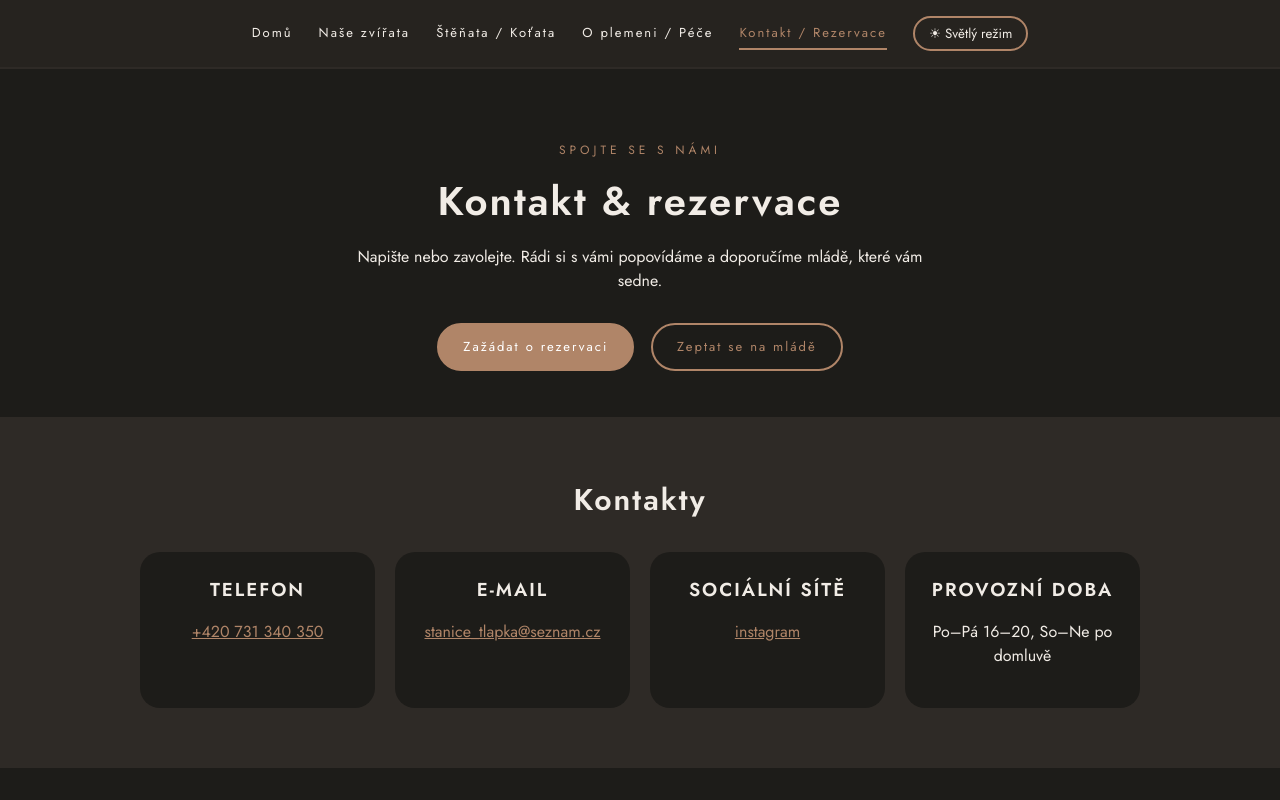
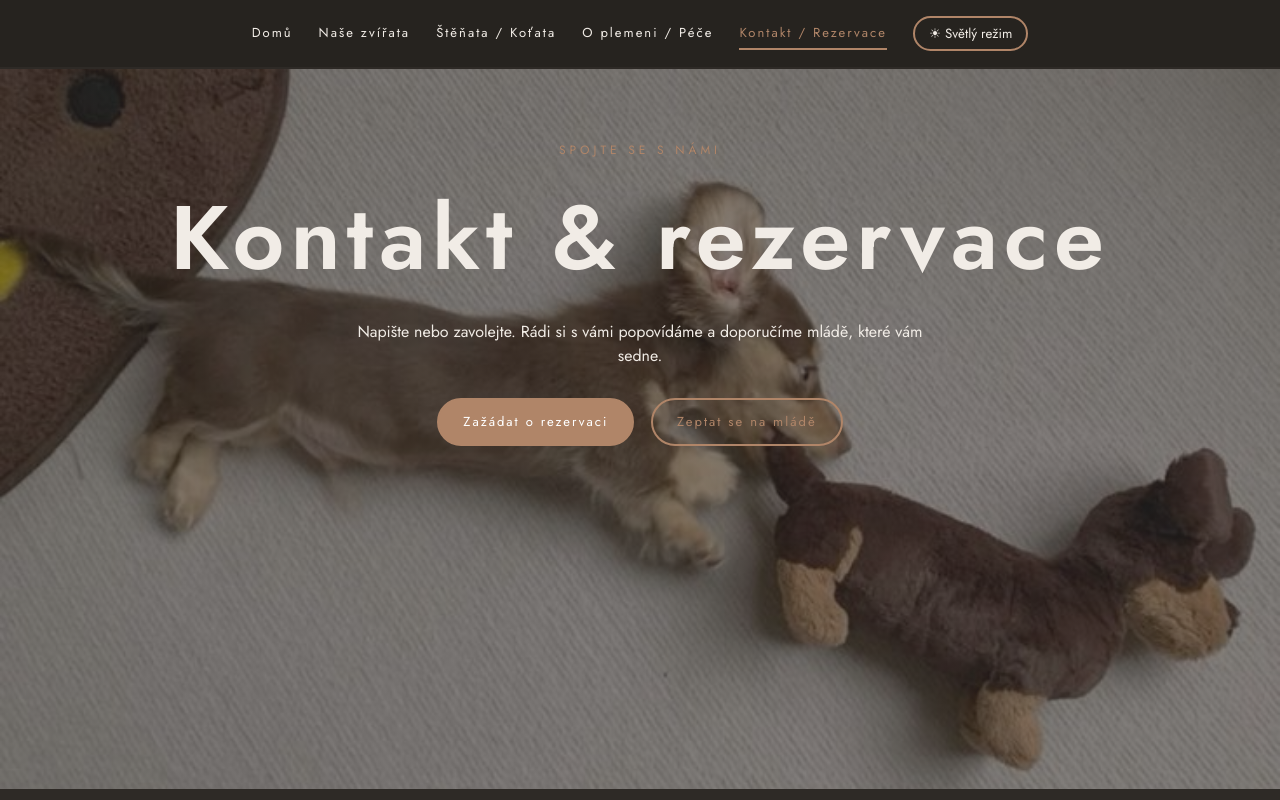
Before and after one commit to Sarusaa/Chovatelsk-stanice, a plain HTML site: page kontakt.html in a window 1280 px wide. Both pictures are taken after a click on the button "☾ Tmavý režim". Shown: the top 800 px of the page. Drawn offline with nearby package versions, Linux system fonts and the light colour scheme.

Commit message:
pridani zavoje

```diff
--- a/styles.css
+++ b/styles.css
@@ -4,6 +4,7 @@
   --hneda: #837873;
   --text: #25251f;
   --karta: #eeeeee;
+  --zavoj: rgba(255, 255, 255, 0.6);
 }
 
 body.dark {
@@ -12,9 +13,12 @@ body.dark {
   --hneda: #b08568;
   --text: #f1ece6;
   --karta: #26231f;
+  --zavoj: rgba(47, 41, 41, 0.6);
 }
 
 * { box-sizing: border-box; }
+
+
 body {
   margin: 0;
   font-family: "Jost", Arial, sans-serif;
@@ -22,6 +26,14 @@ body {
   color: var(--text);
   line-height: 1.5;
 }
+
+body.dark header {
+ background:
+    linear-gradient(var(--zavoj), var(--zavoj)),
+    url("jezevcici.jpg") center / cover no-repeat;
+}
+
+
 h1, h2, h3 {
   letter-spacing: 2px;
   margin: 0;
@@ -138,6 +150,15 @@ nav a.aktivni {
 header {
   text-align: center;
   padding: 60px 20px 40px;
+  background:
+      linear-gradient(rgba(255, 255, 255, 0.6), rgba(255, 255, 255, 0.6)),
+      url("jezevcici.jpg") center / cover no-repeat;
+    min-height: 90vh;
+}
+
+header h1 {
+    letter-spacing: 6px;
+    font-size: clamp(36px, 9vw, 90px);
 }
 
 .stitky {
```
Also changed, not shown: jezevcici.jpg (added).
